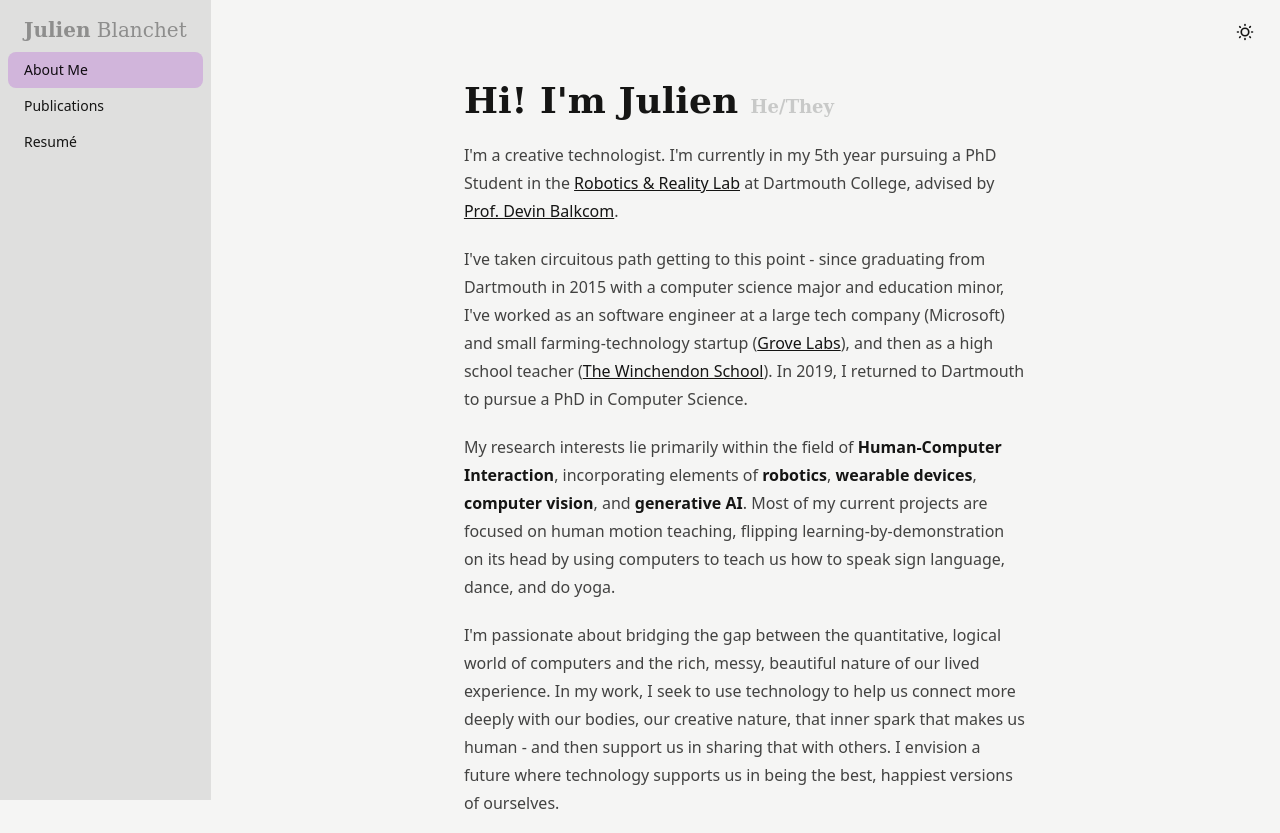
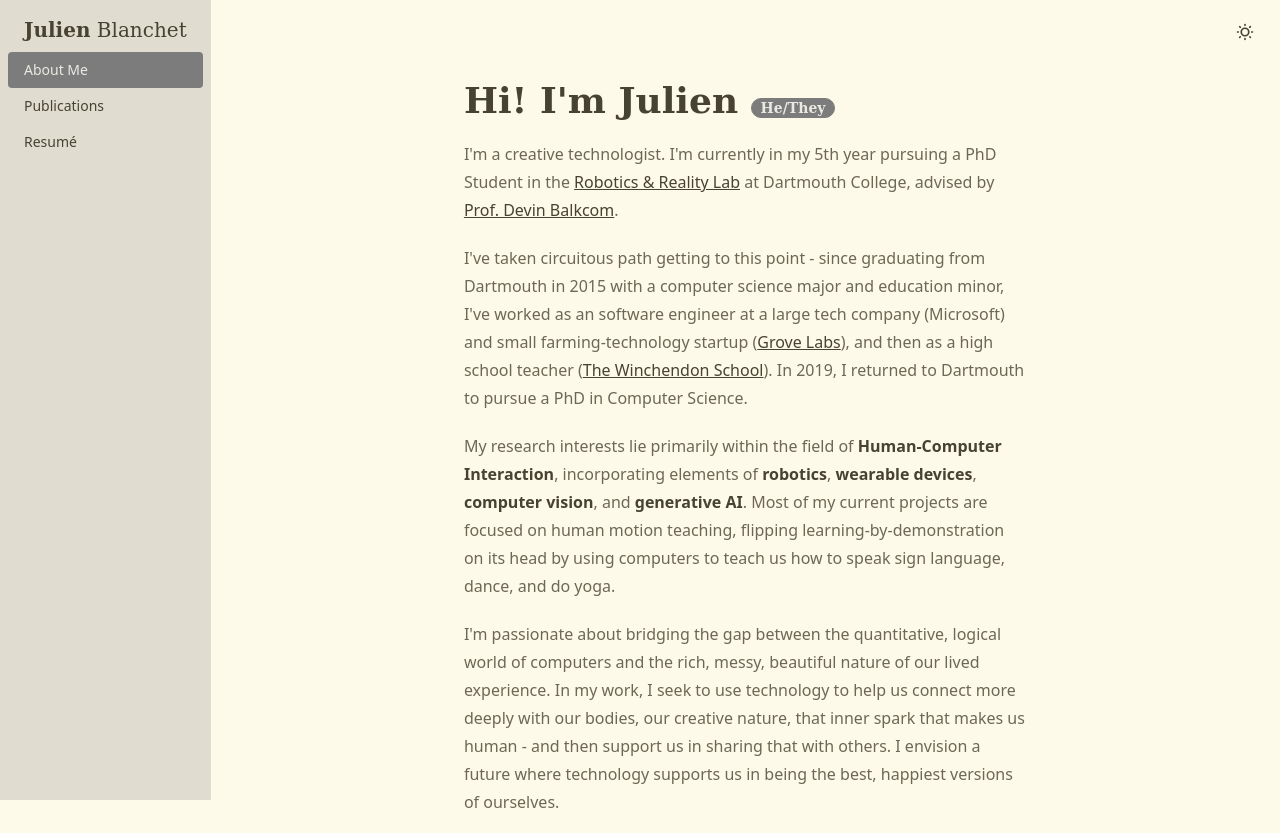
Before and after one commit to j55blanchet/j55blanchet.github.io, a SvelteKit app: page / in a window 1280 px wide. Built offline with nearby package versions, Linux system fonts and the light colour scheme.

Commit message:
Adjusting theme, favicon

```diff
--- a/src/routes/+layout.svelte
+++ b/src/routes/+layout.svelte
@@ -126,7 +126,7 @@ function setTheme(event: Event) {
         <label class="drawer-overlay" for="drawer-toggle-checkbox" aria-label="Close menu"></label>
         <div class="bg-base-200 min-h-screen">
             <ul class="menu">
-                <li class="menu-title text-xl font-slabserif font-light"><span><strong class="font-bold inline">Julien</strong> Blanchet</span></li>
+                <li class="menu-title text-xl font-slabserif font-light text-base-content"><span><strong class="font-bold inline">Julien</strong> Blanchet</span></li>
                 {#each routesStates as routeWithState}
                 <li>
                     <a  href={routeWithState.href}
--- a/src/routes/+page.svelte
+++ b/src/routes/+page.svelte
@@ -1,13 +1,23 @@
+<script lang="ts">
+    import LogoSvg from './logo.svg';
+
+</script>
+
 <article class="max-w-prose p-4 mx-auto prose prose-headings:font-slabserif">
 
     <h1 class="mb-2">
         Hi! I'm Julien
-        <aside class="inline text-lg text-base-300">He/They</aside>
+        <aside class="badge badge-neutral">He/They</aside>
     </h1>
+
 
     <p>
         I'm a creative technologist. I'm currently in my 5th year pursuing a PhD Student in the <a href="https://rlab.cs.dartmouth.edu/home/">Robotics &amp; Reality Lab</a> at Dartmouth College, advised by <a href="https://rlab.cs.dartmouth.edu/devin/">Prof. Devin Balkcom</a>.
     </p>
+
+
+    <!-- <img src={LogoSvg} alt="" class="text-center m-auto"> -->
+
     <p>
         I've taken circuitous path getting to this point - since graduating from Dartmouth in 2015 with a computer science major and education minor, I've worked as an software engineer at a large tech company (Microsoft) and small farming-technology startup (<a href="https://news.mit.edu/2015/mit-startup-grove-labs-brings-urban-agriculture-indoors-1110">Grove Labs</a>), and then as a high school teacher (<a href="https://winchendon.org/">The Winchendon School</a>). In 2019, I returned to Dartmouth to pursue a PhD in Computer Science.
     </p>
--- a/tailwind.config.cjs
+++ b/tailwind.config.cjs
@@ -19,59 +19,61 @@ module.exports = {
             {
                 julienlight:  {
                     "color-scheme": "light",
-                    "primary": "#06b6d4",
+                    "primary": "#44D6AB",
+                    "secondary": "#014746",
+                    "accent": "#9574B8",
+                    "neutral": "#7C7C7C",
+                    "neutral-content": "EAE9E4",
+                    "base-100": "FEFAE9",
+                    // "secondary-content": "oklch(98.71% 0.0106 342.55)",
+                    // "neutral-content": "#D7DDE4",
 
-                    "secondary": "#86efac",
-                    // "secondary-content": "oklch(98.71% 0.0106 342.55)",
-                    "accent": "#d8b4fe",
-                    "neutral": "#d1b5db",
-                    // "neutral-content": "#D7DDE4",
-                    "base-100": "f5f5f4",
-                    // "base-200": "#F2F2F2",
-                    // "base-300": "#E5E6E6",
-                    // "base-content": "#1f2937",
-                    "info": "#70efef",
-                    "success": "42d57e",
-                    "warning": "#eac318",
-                    "error": "#e07878",
+                    "base-200": "#E0DDD0",
+                    "base-300": "#C0BEB7",
+                    "base-content": "#474332",
+                    "info": "#708CEF",
+                    "success": "1FC764",
+                    "warning": "#EAC318",
+                    "error": "#E07878",
 
-                    // "--rounded-box": "1rem", // border radius rounded-box utility class, used in card and other large boxes
-                    // "--rounded-btn": "0.5rem", // border radius rounded-btn utility class, used in buttons and similar element
-                    // "--rounded-badge": "1.9rem", // border radius rounded-badge utility class, used in badges and similar
+                    "--rounded-box": "0.5rem", // border radius rounded-box utility class, used in card and other large boxes
+                    "--rounded-btn": "0.25rem", // border radius rounded-btn utility class, used in buttons and similar element
+                    "--rounded-badge": "1rem", // border radius rounded-badge utility class, used in badges and similar
                     // "--animation-btn": "0.25s", // duration of animation when you click on button
                     // "--animation-input": "0.2s", // duration of animation for inputs like checkbox, toggle, radio, etc
                     // "--btn-focus-scale": "0.95", // scale transform of button when you focus on it
-                    // "--border-btn": "1px", // border width of buttons
+                    "--border-btn": "1px", // border width of buttons
                     // "--tab-border": "1px", // border width of tabs
                     // "--tab-radius": "0.5rem", // border radius of tabs
                   },
                   juliendark: {
                     "color-scheme": "dark",
-                    "primary": "#06b6d4",
+                    "primary": "#44D6AB",
+                    "secondary": "#014746",
+                    "accent": "#9574B8",
+                    "neutral": "#7C7C7C",
+                    "neutral-content": "EAE9E4",
+                    "base-100": "33322E",
+                    // "secondary-content": "oklch(98.71% 0.0106 342.55)",
+                    // "neutral-content": "#D7DDE4",
 
-                    "secondary": "#86efac",
-                    // "secondary-content": "oklch(98.71% 0.0106 342.55)",
-                    "accent": "#d8b4fe",
-                    "neutral": "#9ca3af",
-                    // "neutral-content": "#D7DDE4",
-                    "base-100": "4b5563",
-                    // "base-200": "#F2F2F2",
-                    // "base-300": "#E5E6E6",
-                    // "base-content": "#1f2937",
-                    "info": "#70efef",
-                    "success": "42d57e",
-                    "warning": "#eac318",
-                    "error": "#e07878",
+                    "base-200": "#262520",
+                    "base-300": "#1D1C1B",
+                    "base-content": "#DBD8CA",
+                    "info": "#708CEF",
+                    "success": "1FC764",
+                    "warning": "#EAC318",
+                    "error": "#E07878",
 
-                    // "primary": "oklch(65.69% 0.196 275.75)",
-                    // "secondary": "oklch(74.8% 0.26 342.55)",
-                    // "accent": "oklch(74.51% 0.167 183.61)",
-                    // "neutral": "#2a323c",
-                    // "neutral-content": "#A6ADBB",
-                    // "base-100": "#1d232a",
-                    // "base-200": "#191e24",
-                    // "base-300": "#15191e",
-                    // "base-content": "#A6ADBB",
+                    "--rounded-box": "0.5rem", // border radius rounded-box utility class, used in card and other large boxes
+                    "--rounded-btn": "0.25rem", // border radius rounded-btn utility class, used in buttons and similar element
+                    "--rounded-badge": "1rem", // border radius rounded-badge utility class, used in badges and similar
+                    // "--animation-btn": "0.25s", // duration of animation when you click on button
+                    // "--animation-input": "0.2s", // duration of animation for inputs like checkbox, toggle, radio, etc
+                    // "--btn-focus-scale": "0.95", // scale transform of button when you focus on it
+                    "--border-btn": "1px", // border width of buttons
+                    // "--tab-border": "1px", // border width of tabs
+                    // "--tab-radius": "0.5rem", // border radius of tabs
                   }
             }
         ],
```
Also changed, not shown: src/routes/logo.svg (added), static/favicon.png.
